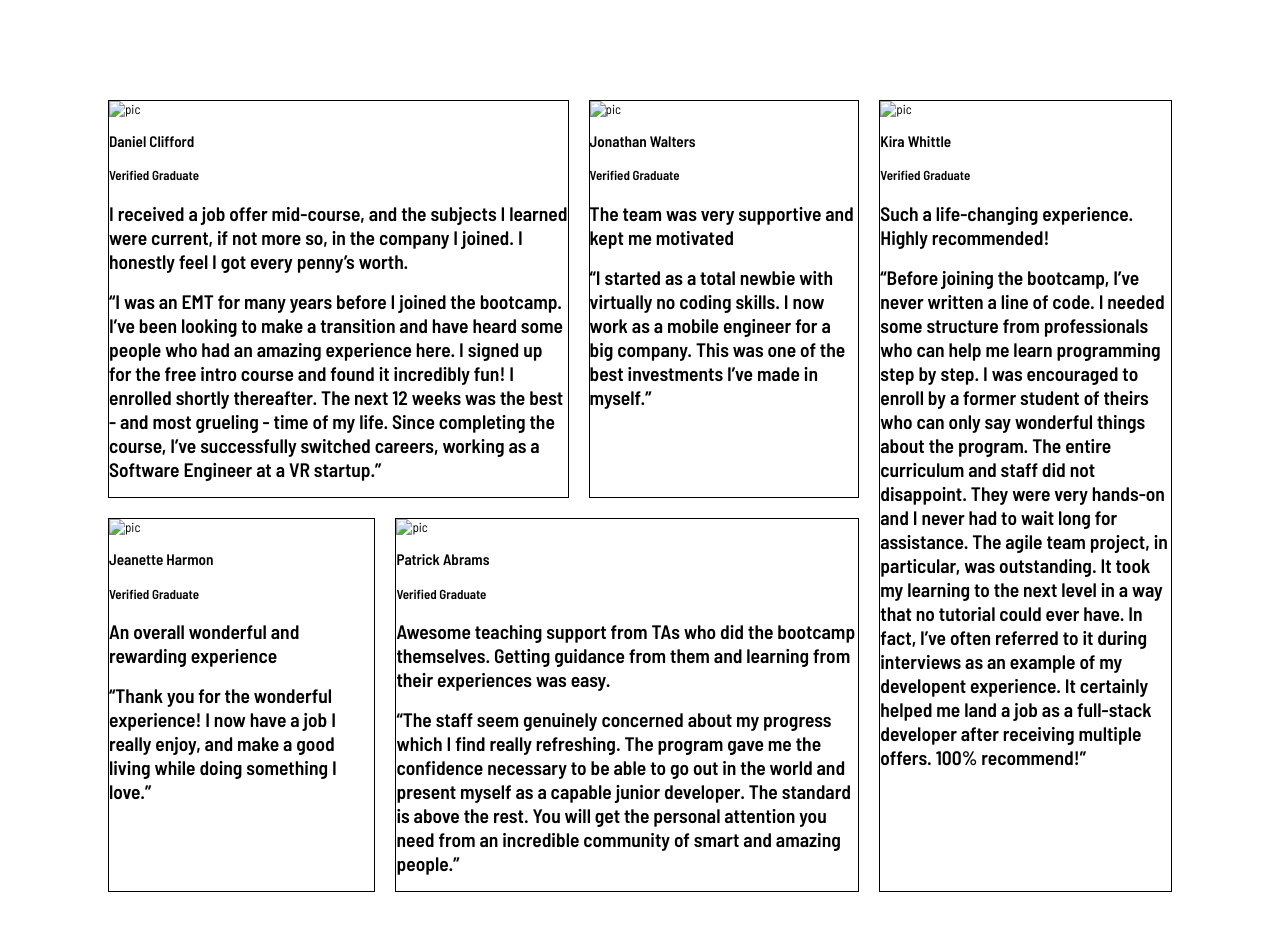
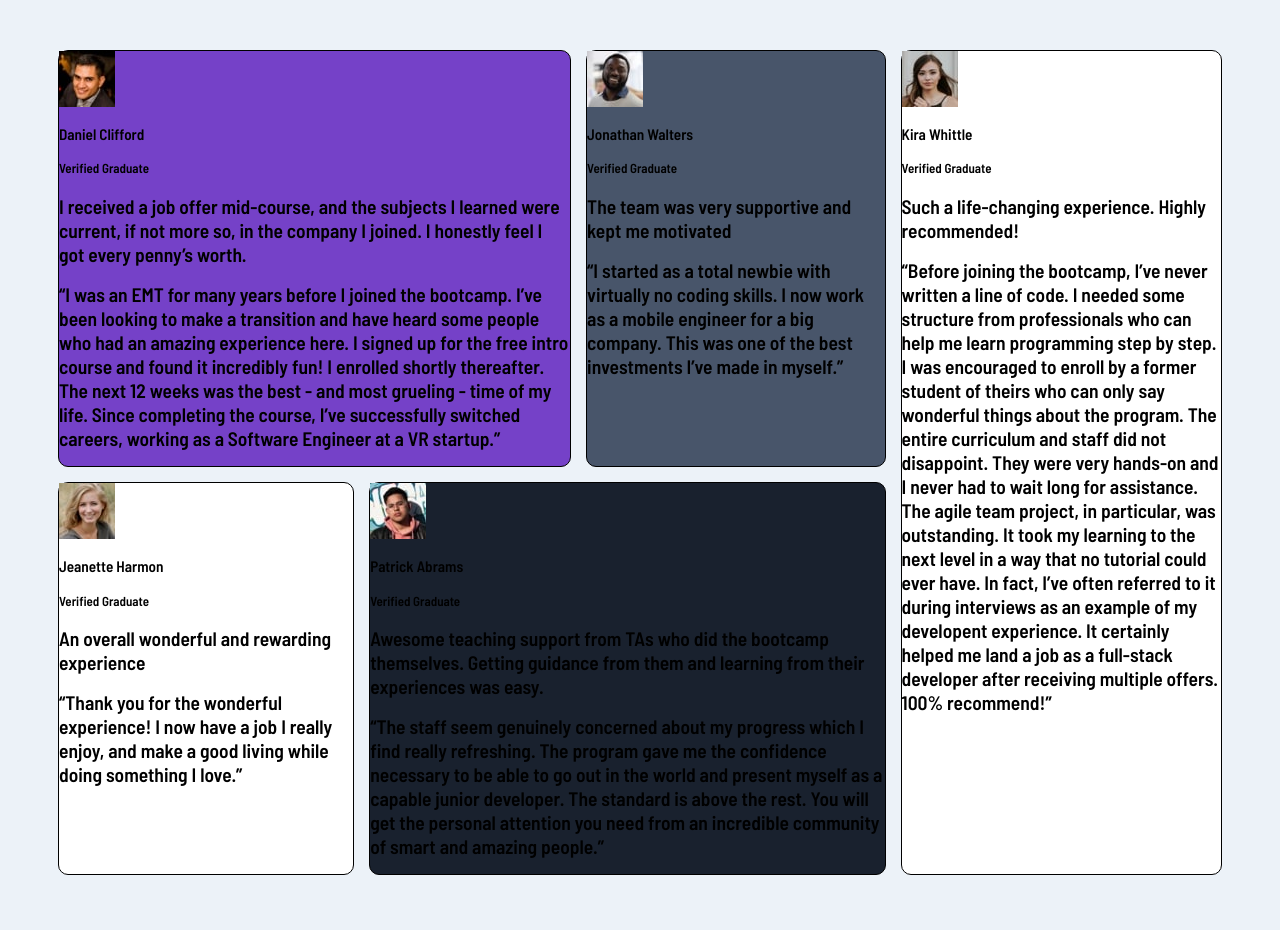
Before and after one commit to hanzlasaadi/Testimonial-Project, a plain HTML site: page index.html in a window 1280 px wide. Drawn offline with Linux system fonts and the light colour scheme.

Commit message:
background-colors

```diff
--- a/index.html
+++ b/index.html
@@ -19,7 +19,7 @@
     <div class="container">
       <!-- 1 -->
       <article class="clifford a">
-        <img src="" alt="pic" />
+        <img src="images/image-daniel.jpg" alt="pic" />
         <h3 class="name">Daniel Clifford</h3>
         <h4 class="description">Verified Graduate</h4>
 
@@ -42,7 +42,7 @@
 
       <!-- 2 -->
       <article class="walters b">
-        <img src="" alt="pic" />
+        <img src="images/image-jonathan.jpg" alt="pic" />
         <h3 class="name">Jonathan Walters</h3>
         <h4 class="description">Verified Graduate</h4>
 
@@ -59,7 +59,7 @@
 
       <!-- 3 -->
       <article class="harmon c">
-        <img src="" alt="pic" />
+        <img src="images/image-jeanette.jpg" alt="pic" />
         <h3 class="name">Jeanette Harmon</h3>
         <h4 class="description">Verified Graduate</h4>
 
@@ -73,7 +73,7 @@
 
       <!-- 4 -->
       <article class="abrams d">
-        <img src="" alt="pic" />
+        <img src="images/image-patrick.jpg" alt="pic" />
         <h3 class="name">Patrick Abrams</h3>
         <h4 class="description">Verified Graduate</h4>
 
@@ -95,7 +95,7 @@
 
       <!-- 5 -->
       <article class="whittle e">
-        <img src="" alt="pic" />
+        <img src="images/image-kira.jpg" alt="pic" />
         <h3 class="name">Kira Whittle</h3>
         <h4 class="description">Verified Graduate</h4>
 
--- a/style.css
+++ b/style.css
@@ -12,6 +12,7 @@
 body {
   font-family: "Barlow Semi Condensed", sans-serif;
   font-size: 13px;
+  background-color: var(--light-grayish-blue);
 }
 
 .a,
@@ -20,36 +21,42 @@ body {
 .d,
 .e {
   border: 1px solid black;
+  border-radius: 10px;
 }
 
 .container {
   min-height: 300px;
   display: grid;
-  grid-gap: 20px;
-  margin: 100px;
+  grid-gap: 15px;
+  margin: 50px;
 }
 
 .clifford {
   grid-column: 1 /3;
   grid-row: 1 / 2;
+  background-color: var(--violet);
 }
 
 .walters {
   grid-column: 3 / 4;
   grid-row: 1 /2;
+  background-color: var(--gray-blue);
 }
 
 .harmon {
   grid-column: 1 / 2;
   grid-row: 2 /3;
+  background-color: var(--white);
 }
 
 .abrams {
   grid-column: 2/4;
   grid-row: 2/3;
+  background-color: var(--black-blue);
 }
 
 .whittle {
   grid-column: 4/5;
   grid-row: 1/3;
+  background-color: var(--white);
 }
```
